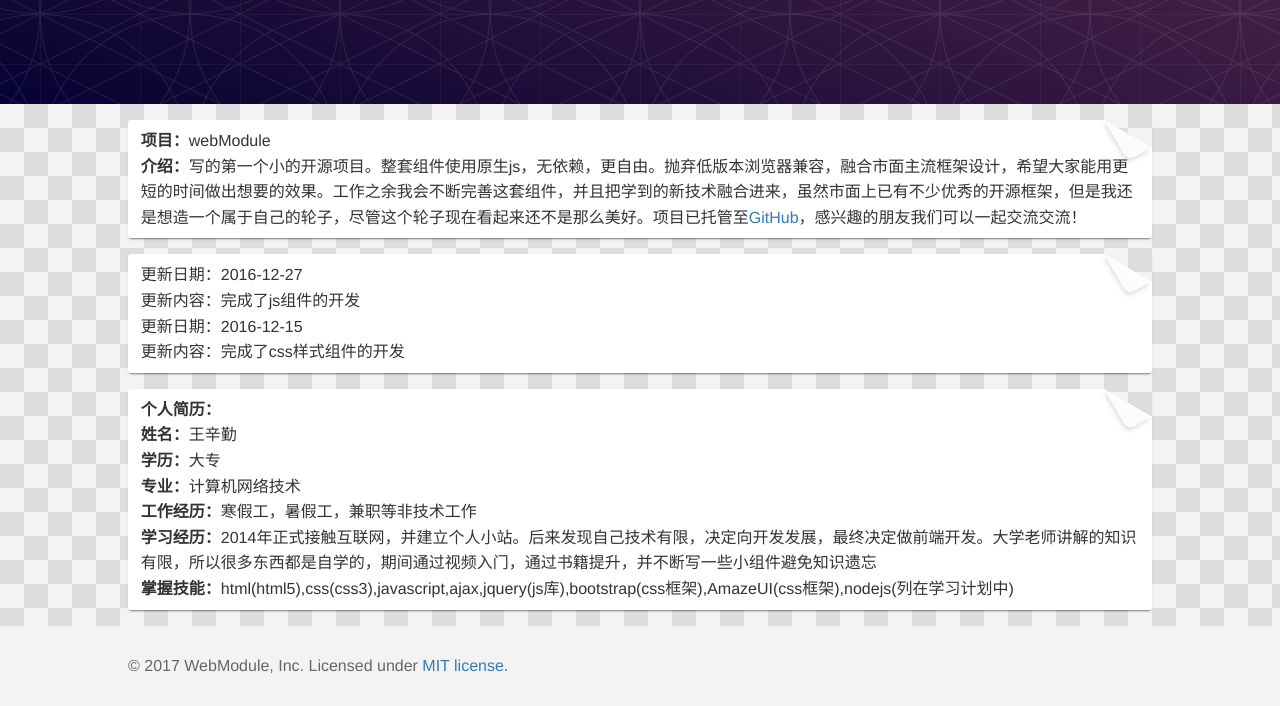
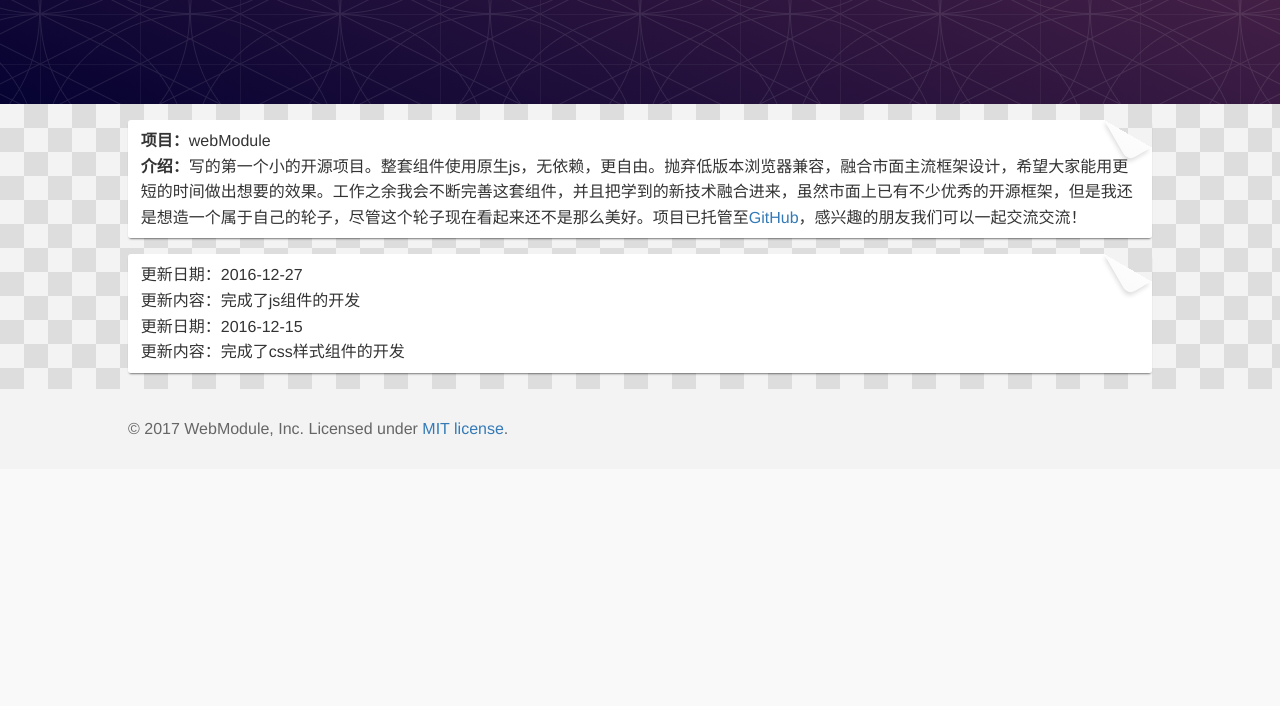
Before and after one commit to wmui/webmodule, a plain HTML site: page index.html in a window 1280 px wide. Shown: the part 376-1082 px from the top of the page. After the commit the page ends 845 px from the top, so only its background shows below. Drawn offline with Linux system fonts and the light colour scheme.

Commit message:
Update index.html

```diff
--- a/index.html
+++ b/index.html
@@ -43,15 +43,6 @@
             <p>更新日期：2016-12-15</p>
             <p>更新内容：完成了css样式组件的开发</p>
         </div>
-        <div class="wm-update-content wm-container">
-            <p><strong>个人简历：</strong></p>
-            <p><strong>姓名：</strong>王辛勤</p>
-            <p><strong>学历：</strong>大专</p>
-            <p><strong>专业：</strong>计算机网络技术</p>
-            <p><strong>工作经历：</strong>寒假工，暑假工，兼职等非技术工作</p>
-            <p><strong>学习经历：</strong>2014年正式接触互联网，并建立个人小站。后来发现自己技术有限，决定向开发发展，最终决定做前端开发。大学老师讲解的知识有限，所以很多东西都是自学的，期间通过视频入门，通过书籍提升，并不断写一些小组件避免知识遗忘</p>
-            <p><strong>掌握技能：</strong>html(html5),css(css3),javascript,ajax,jquery(js库),bootstrap(css框架),AmazeUI(css框架),nodejs(列在学习计划中)</p>
-        </div>
     </section>
     </main>
     <footer>
```
